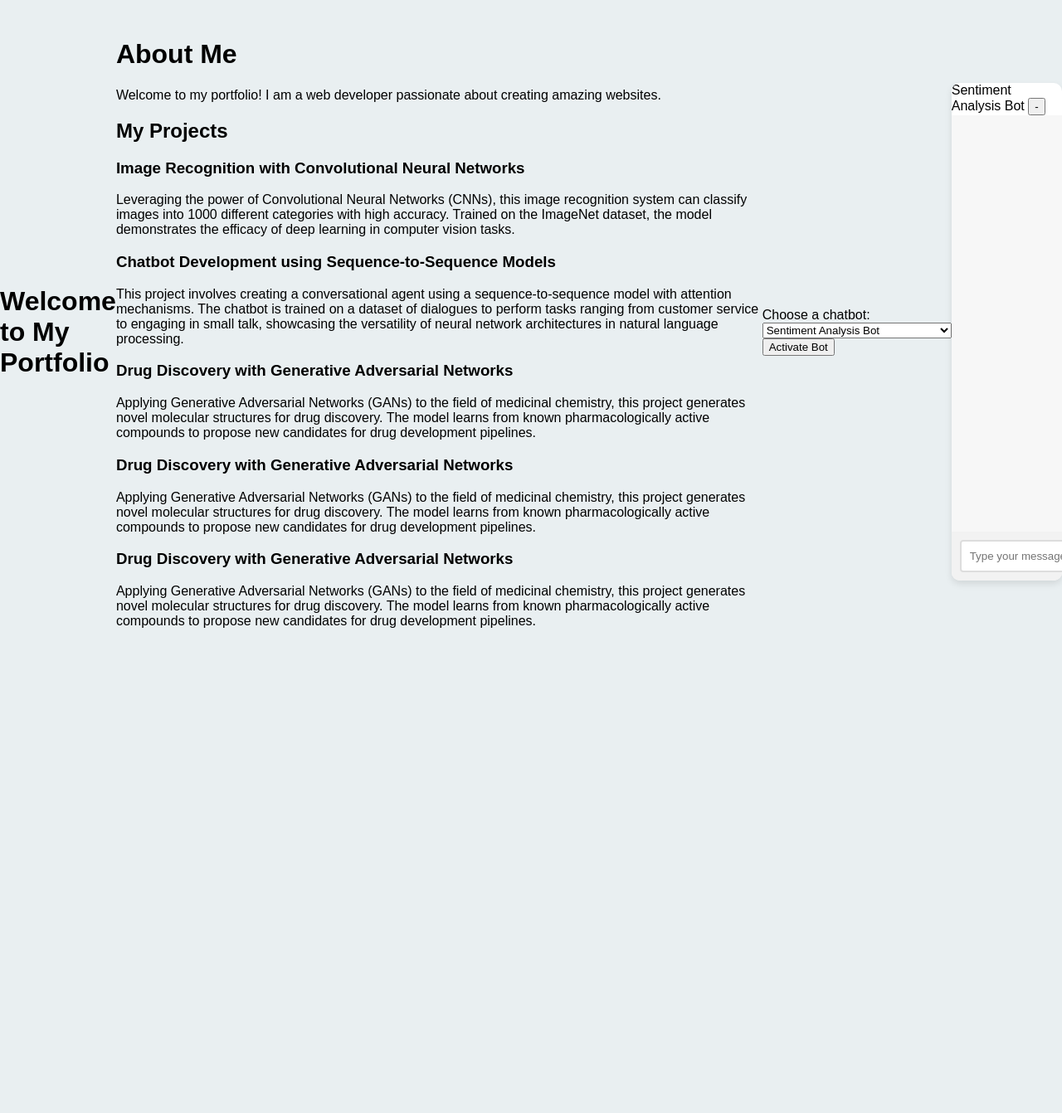
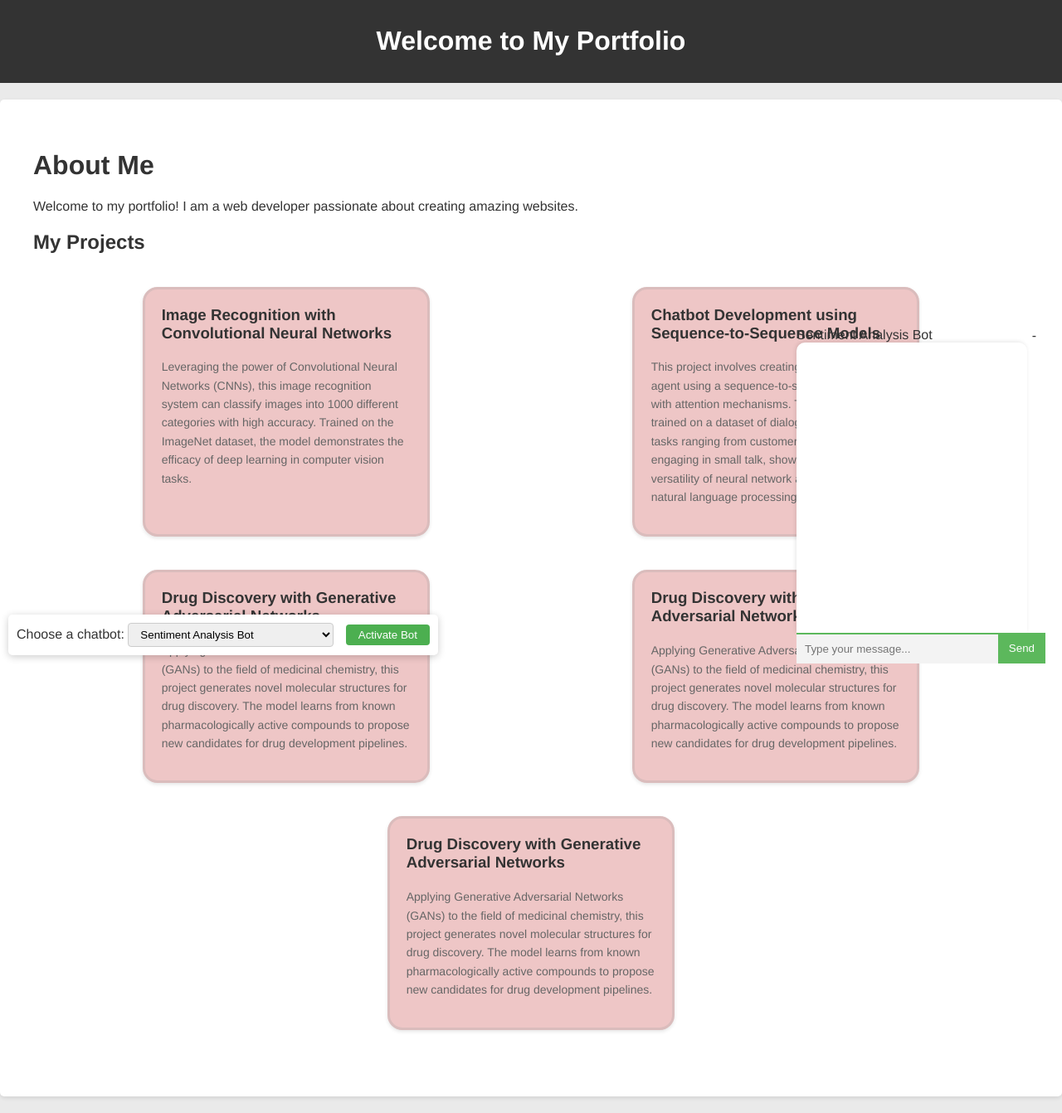
Before and after one commit to Yukesh432/gpt2-flask, a Flask app: template templates/index.html in a window 1280 px wide. Shown: the whole page at 83% size. Before the commit the page ends 757 px from the top, so only its background shows below. Run offline with Flask 3, Linux system fonts and the light colour scheme; the template is opened without the code that fills it, so the values that code supplies are empty.

Commit message:
update changes

```diff
--- a/static/css/style.css
+++ b/static/css/style.css
@@ -1,77 +1,175 @@
 body {
-    font-family: 'Arial', sans-serif;
+    font-family: 'Helvetica Neue', Helvetica, Arial, sans-serif;
+    color: #333;
+    background-color: #eaeaea;
     margin: 0;
     padding: 0;
-    background-color: #e9eff1;
+}
+
+header {
+    background-color: #333;
+    color: #fff;
+    padding: 10px 0;
+    text-align: center;
+}
+
+nav a {
+    color: #fff;
+    margin: 0 10px;
+    text-decoration: none;
+    font-size: 18px;
+}
+
+#portfolio {
+    max-width: 1200px; /* Increased to accommodate more content */
+    margin: 20px auto;
+    background-color: #fff;
+    padding: 40px;
+    box-shadow: 0 2px 5px rgba(0, 0, 0, 0.1);
+    border-radius: 5px;
+}
+
+#portfolio h1, #portfolio h2 {
+    color: #333;
+}
+
+#projects-container {
     display: flex;
-    justify-content: center;
-    align-items: center;
-    height: 100vh;
+    flex-wrap: wrap;
+    gap: 20px;
+    justify-content: space-around; /* Ensures even distribution */
+    padding: 20px;
+}
+
+.project-card {
+    flex: 0 1 calc(33.333% - 40px); /* Subtract more space for margins */
+    background-color: #eec6c6;
+    border: 3px solid #dabcbc;
+    padding: 20px;
+    box-shadow: 0 2px 4px rgba(0, 0, 0, 0.1);
+    border-radius: 18px;
+    margin: 0 20px; /* Provide some space on the left and right */
+    box-sizing: border-box; /* Include padding and border in the width and height */
+    margin-bottom: 20px; /* Space below each card */
+}
+
+.project-card h3 {
+    margin-top: 0;
+    color: #333;
+}
+
+.project-card p {
+    font-size: 14px;
+    color: #666;
+    line-height: 1.6;
+}
+
+@media (max-width: 1200px) {
+    .project-card {
+        flex: 0 1 calc(50% - 40px); /* Two cards per row, adjust margin space */
+        margin: 0 20px;
+    }
+}
+
+@media (max-width: 768px) {
+    .project-card {
+        flex: 0 1 100%; /* Full width for small screens */
+        margin: 0 0 20px 0; /* Only margin at the bottom */
+    }
 }
 
 #chat-container {
-    width: 400px;
-    max-width: 90%; /* Maximum width in smaller screens */
-    height: 600px;
-    max-height: 90vh; /* Maximum height in smaller screens */
-    background: white;
-    box-shadow: 0 4px 8px rgba(0, 0, 0, 0.1);
-    border-radius: 10px;
-    display: flex;
-    flex-direction: column;
-    overflow: hidden;
+    position: fixed;
+    bottom: 0;
+    right: 20px;
+    width: 300px;
+    /* position: relative; */
+}
+#minimize-chat {
+    cursor: pointer;
+    float: right;
+    margin-right: 5px;
+    background-color: transparent;
+    border: none;
+    font-size: 16px;
+    color: #333;
 }
 
+.bot-name {
+    position: absolute;
+    top: 0;
+    left: 50%;
+    transform: translateX(-50%);
+    background-color: #4CAF50; /* Or any other color you prefer */
+    color: white;
+    padding: 5px 10px;
+    border-radius: 0 0 10px 10px; /* Rounded corners at the bottom */
+    box-shadow: 0 2px 5px rgba(0, 0, 0, 0.2);
+    margin-top: -20px; /* Adjust as needed to move it up over the chat box */
+    font-weight: bold;
+    z-index: 10; /* Ensure it's above other elements */
+}
 #chat-box {
-    flex-grow: 1;
-    padding: 20px; /* Padding inside the chat box */
+    height: 300px;
+    background: #fff;
     overflow-y: auto;
-    display: flex;
-    flex-direction: column;
-    background: #f7f7f7;
-    gap: 10px; /* Space between messages */
+    border-top-left-radius: 10px;
+    border-top-right-radius: 10px;
+    padding: 20px;
+    box-shadow: -1px -1px 5px rgba(0, 0, 0, 0.1);
+    padding-top: 30px;
 }
 
 #input-area {
-    padding: 10px;
-    background: #f2f2f2;
+    background: #f4f4f4;
     display: flex;
 }
 
 #user-input {
-    flex-grow: 1;
+    width: 80%;
     padding: 10px;
-    border: 2px solid #ddd;
+    border: none;
+    border-top: 2px solid #5cb85c;
+}
+
+#send-btn {
+    width: 20%;
+    background: #5cb85c;
+    color: white;
+    padding: 10px;
+    border: none;
+    cursor: pointer;
+}
+
+#send-btn:hover {
+    background: #4cae4c;
+}
+#bot-selector-container {
+    position: fixed; /* or absolute, depending on your layout */
+    bottom: 10px;
+    left: 10px;
+    background-color: #fff;
+    padding: 10px;
+    box-shadow: 0 2px 10px rgba(0,0,0,0.2);
+    border-radius: 5px;
+}
+
+#bot-selector {
+    padding: 5px 10px;
     border-radius: 4px;
+    border: 1px solid #ccc;
     margin-right: 10px;
 }
 
-#send-btn {
-    padding: 10px 20px;
-    background: #4CAF50;
+#activate-btn {
+    padding: 5px 15px;
+    border-radius: 4px;
+    border: none;
+    background-color: #4CAF50;
     color: white;
-    border: none;
-    border-radius: 4px;
     cursor: pointer;
 }
 
-/* Message styling */
-.message {
-    padding: 10px 15px; /* Padding inside each message */
-    border-radius: 18px;
-    margin: 4px 0; /* Margin between messages */
-    max-width: 80%;
-    word-wrap: break-word;
+#activate-btn:hover {
+    background-color: #45a049;
 }
-
-.user-message {
-    align-self: flex-end;
-    background-color: #dcf8c6;
-    margin-right: 10px; /* Right margin for user messages */
-}
-
-.bot-message {
-    align-self: flex-start;
-    background-color: #eaeaea;
-    margin-left: 10px; /* Left margin for bot messages */
-}
```
Also changed, not shown: static/index.html (deleted, +0 -19 lines), static/js/script.js (+78 -21 lines).
